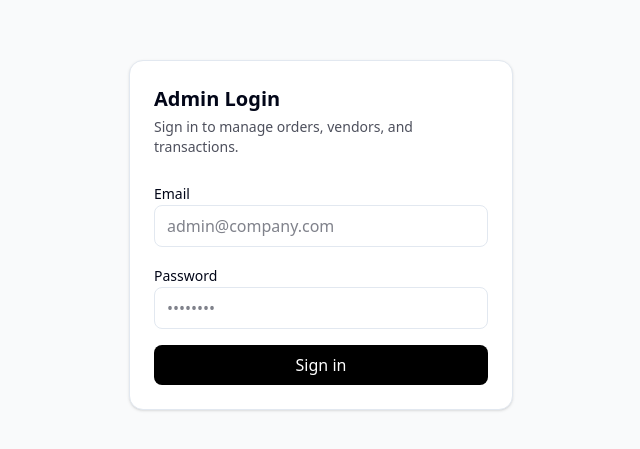
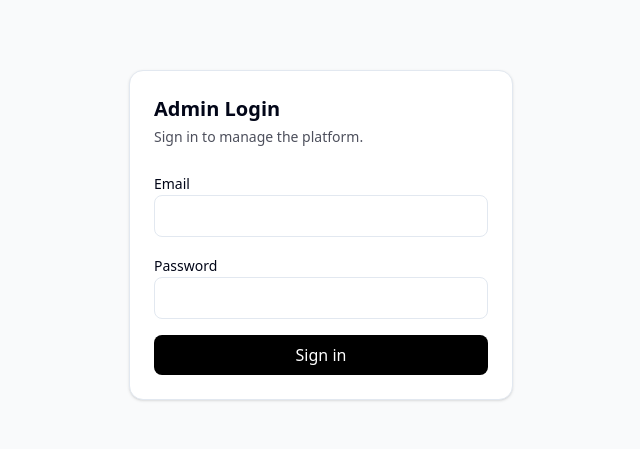
Before and after one commit to Leinadivel/gas-admin, a Next.js app: page /login in a window 1280 px wide. Shown: the part 165-614 px from the top of the page, without its empty margins (319-959 px from the left). Built offline with nearby package versions, Linux system fonts and the light colour scheme; no server answers.

Commit message:
Fix admin auth via admin_users only + fix vendor lookup by profile_id

```diff
--- a/src/app/login/page.tsx
+++ b/src/app/login/page.tsx
@@ -4,10 +4,9 @@ import { Suspense, useState } from 'react'
 import { useRouter, useSearchParams } from 'next/navigation'
 import { supabase } from '@/lib/supabase/client'
 
-function LoginInner() {
+function AdminLoginInner() {
   const router = useRouter()
   const searchParams = useSearchParams()
-
   const next = searchParams.get('next') || '/dashboard'
 
   const [email, setEmail] = useState('')
@@ -34,23 +33,19 @@ function LoginInner() {
       if (userErr) throw userErr
       if (!user) throw new Error('No session found')
 
-      const { data: profile, error: profileErr } = await supabase
-        .from('profiles')
-        .select('role,is_admin')
-        .eq('id', user.id)
+      // ✅ Admin = exists in admin_users
+      const { data: adminRow, error: adminErr } = await supabase
+        .from('admin_users')
+        .select('user_id')
+        .eq('user_id', user.id)
         .maybeSingle()
 
-      if (profileErr) throw profileErr
+      if (adminErr) throw adminErr
 
-      const isAdmin = profile?.is_admin === true
-
-      if (!isAdmin) {
+      if (!adminRow) {
         await supabase.auth.signOut()
-        if (profile?.role === 'vendor') {
-          router.replace('/vendor/login')
-          return
-        }
-        throw new Error('Access denied. This login is for admins only.')
+        router.replace('/vendor/login')
+        return
       }
 
       router.replace(next)
@@ -65,9 +60,7 @@ function LoginInner() {
     <div className="min-h-screen flex items-center justify-center px-4">
       <div className="w-full max-w-sm rounded-xl border p-6 shadow-sm bg-white">
         <h1 className="text-xl font-semibold">Admin Login</h1>
-        <p className="mt-1 text-sm opacity-70">
-          Sign in to manage orders, vendors, and transactions.
-        </p>
+        <p className="mt-1 text-sm opacity-70">Sign in to manage the platform.</p>
 
         <form onSubmit={onSubmit} className="mt-6 space-y-4">
           <div className="space-y-2">
@@ -77,7 +70,6 @@ function LoginInner() {
               type="email"
               value={email}
               onChange={(e) => setEmail(e.target.value)}
-              placeholder="admin@company.com"
               autoComplete="email"
               required
             />
@@ -90,7 +82,6 @@ function LoginInner() {
               type="password"
               value={password}
               onChange={(e) => setPassword(e.target.value)}
-              placeholder="••••••••"
               autoComplete="current-password"
               required
             />
@@ -118,7 +109,7 @@ function LoginInner() {
 export default function LoginPage() {
   return (
     <Suspense fallback={<div className="min-h-screen flex items-center justify-center">Loading…</div>}>
-      <LoginInner />
+      <AdminLoginInner />
     </Suspense>
   )
 }
```
